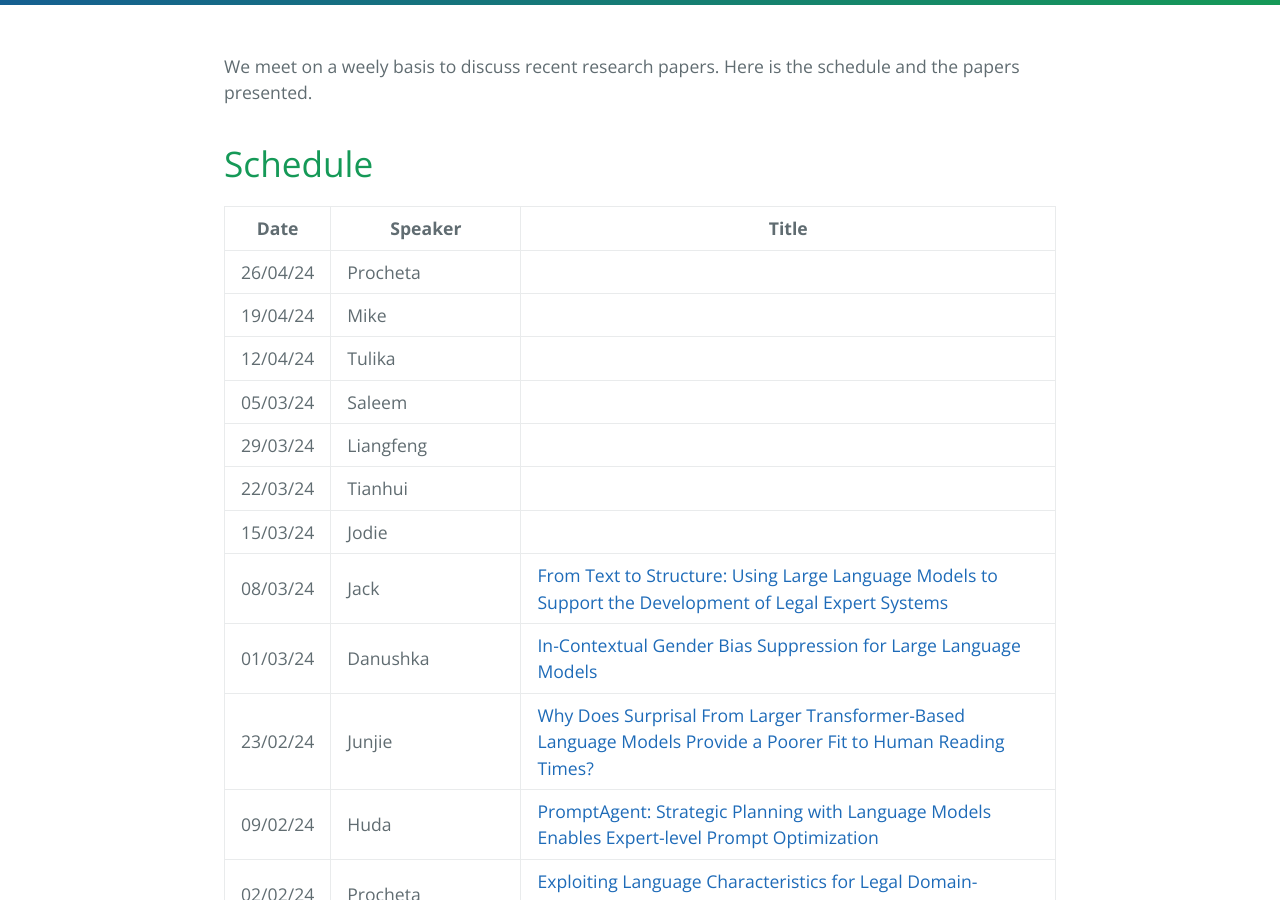
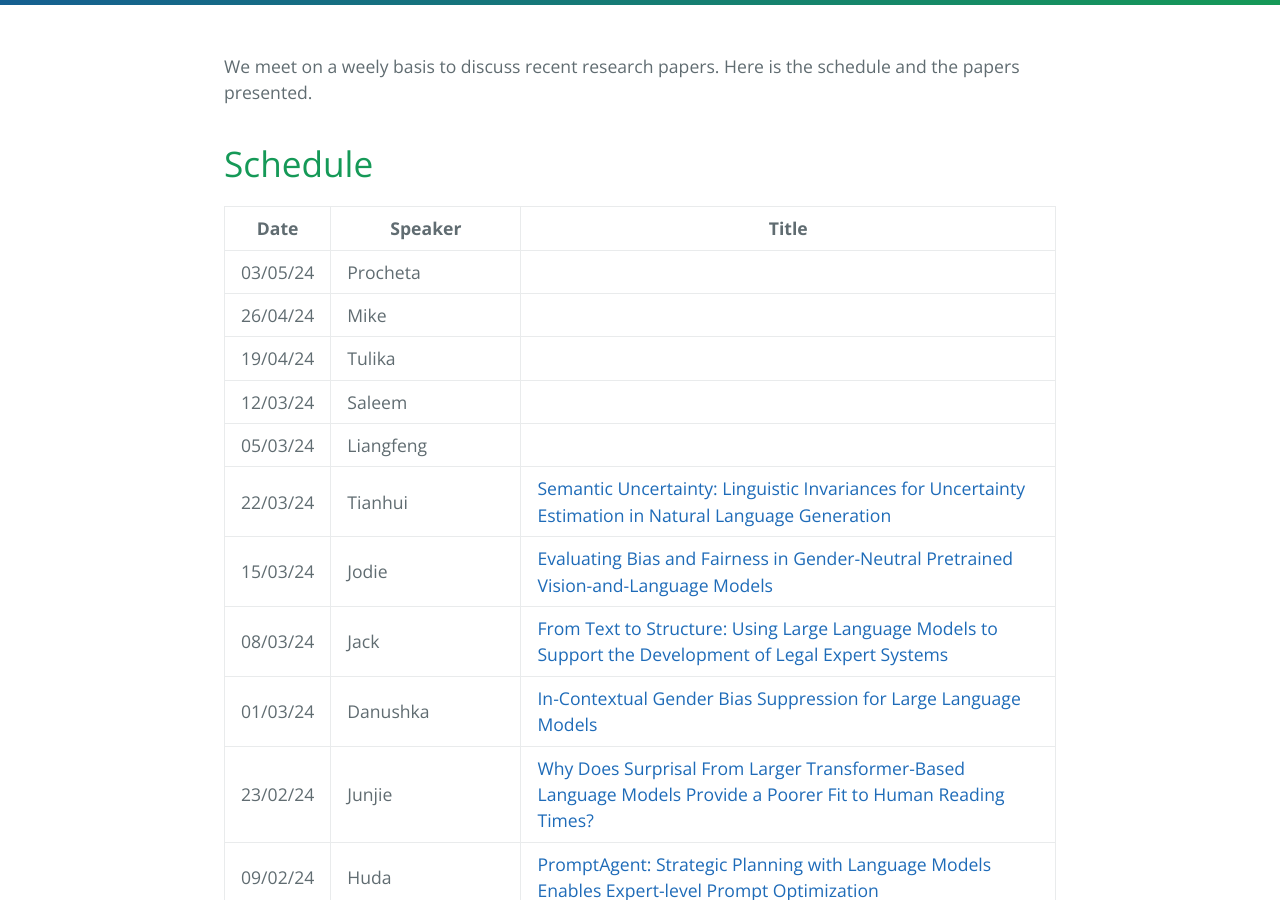
Before and after one commit to LivNLP/livnlp.github.io, a Jekyll site: the page built from reading.md, in a window 1280 px wide and 900 px high, scrolled down 368 px. Built offline with Jekyll 4.4.1, drawn with Linux system fonts in a browser that asks for light colours.

Commit message:
Update reading.md

```diff
--- a/reading.md
+++ b/reading.md
@@ -13,13 +13,13 @@ We meet on a weely basis to discuss recent research papers. Here is the schedule
 
 | Date | Speaker | Title
 | ----- | ------- | -----
-| 26/04/24 | Procheta |
-| 19/04/24 | Mike |
-| 12/04/24 | Tulika |
-| 05/03/24 | Saleem |
-| 29/03/24 | Liangfeng |
-| 22/03/24 | Tianhui |
-| 15/03/24 | Jodie |
+| 03/05/24 | Procheta |
+| 26/04/24 | Mike |
+| 19/04/24 | Tulika |
+| 12/03/24 | Saleem |
+| 05/03/24 | Liangfeng |
+| 22/03/24 | Tianhui | [Semantic Uncertainty: Linguistic Invariances for Uncertainty Estimation in Natural Language Generation](https://arxiv.org/abs/2302.09664)
+| 15/03/24 | Jodie | [Evaluating Bias and Fairness in Gender-Neutral Pretrained Vision-and-Language Models](https://aclanthology.org/2023.emnlp-main.525/)
 | 08/03/24 | Jack | [From Text to Structure: Using Large Language Models to Support the Development of Legal Expert Systems](https://arxiv.org/abs/2311.04911)
 | 01/03/24 | Danushka | [In-Contextual Gender Bias Suppression for Large Language Models](https://arxiv.org/abs/2309.07251)
 | 23/02/24 | Junjie | [Why Does Surprisal From Larger Transformer-Based Language Models Provide a Poorer Fit to Human Reading Times?](https://direct.mit.edu/tacl/article/doi/10.1162/tacl_a_00548/115371/Why-Does-Surprisal-From-Larger-Transformer-Based)
```
